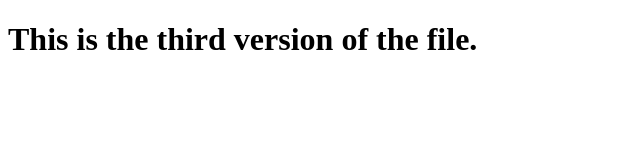
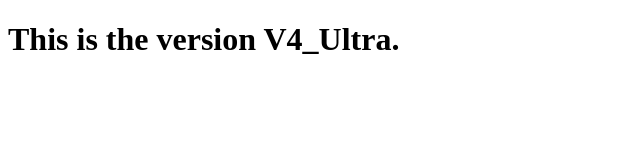
Before and after one commit to sg2499/Git-Repo, a plain HTML site: page index.html in a window 1280 px wide. Shown: the whole page, without its empty margins (0-640 px from the left). Drawn offline with Linux system fonts and the light colour scheme.

Commit message:
Version Update - V4_Ultra

```diff
--- a/index.html
+++ b/index.html
@@ -6,6 +6,6 @@
     <title>Document</title>
 </head>
 <body>
-    <h1>This is the third version of the file.</h1>
+    <h1>This is the version <b>V4_Ultra</b>.</h1>
 </body>
 </html>
```
